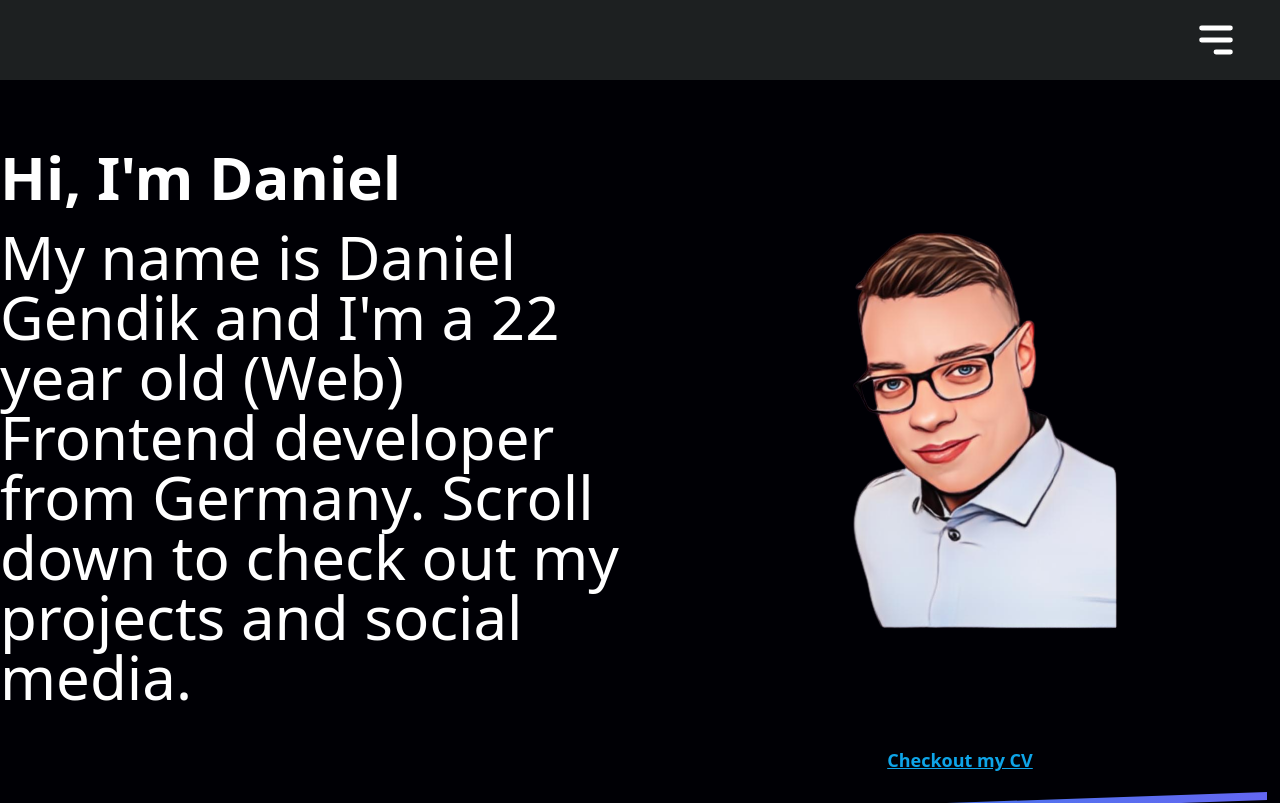
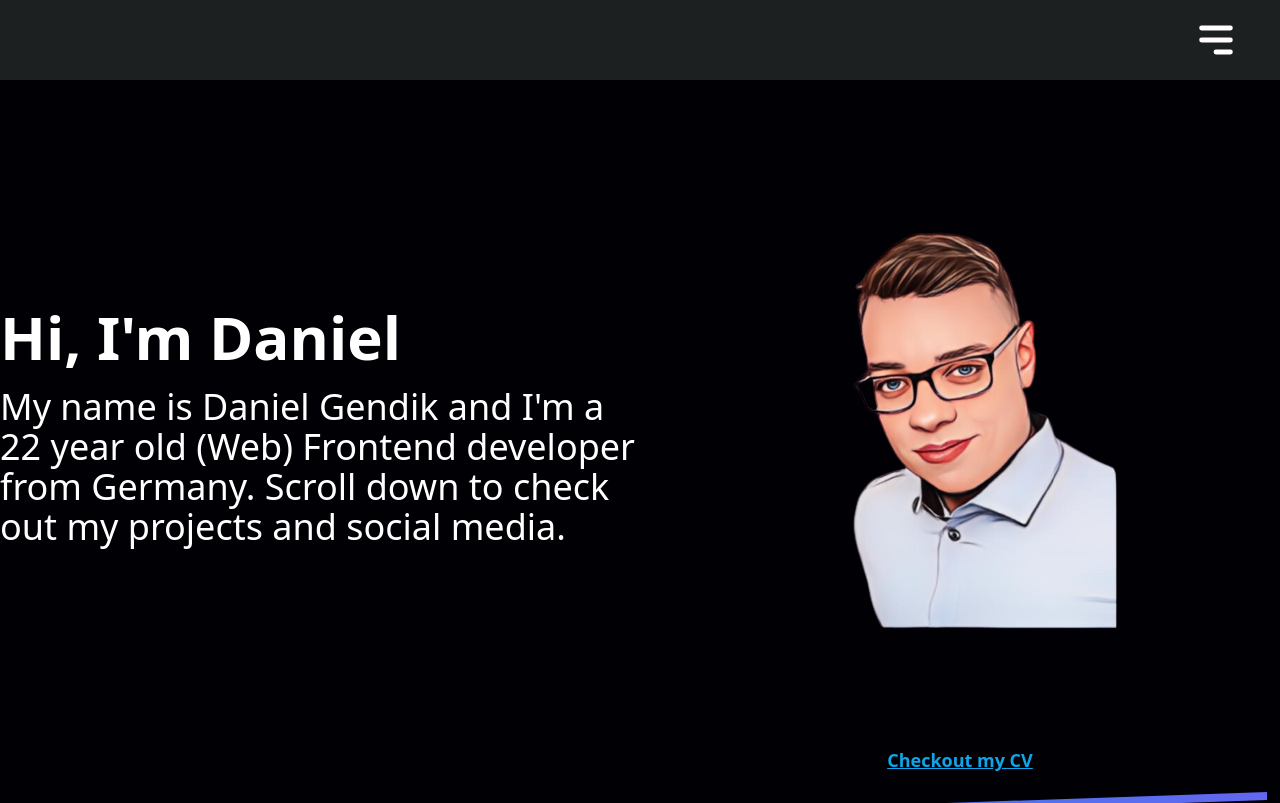
Before and after one commit to danielgen01/Portfolio-Daniel-G, a React (Vite) app: page / in a window 1280 px wide. Shown: the top 803 px of the page. Built offline with nearby package versions, Linux system fonts and the light colour scheme.

Commit message:
make text size smaller

```diff
--- a/src/components/MainBanner.tsx
+++ b/src/components/MainBanner.tsx
@@ -10,7 +10,7 @@ const MainBanner: React.FC = () => {
       <div className="grid grid-cols-1 lg:grid-cols-2 justify-between mt-12 lg:items-center lg:mt-0">
         <div className="description flex flex-col gap-5  text-center lg:text-left lg:items-start items-center">
           <h1 className="font-bold text-2xl lg:text-6xl">Hi, I'm Daniel</h1>
-          <h2 className="font-normal text-xl lg:text-6xl">
+          <h2 className="font-normal text-xl lg:text-4xl">
             My name is Daniel Gendik and I'm a 22 year old (Web) Frontend
             developer  from Germany. Scroll down to check out my projects and social media.
           </h2>
```
